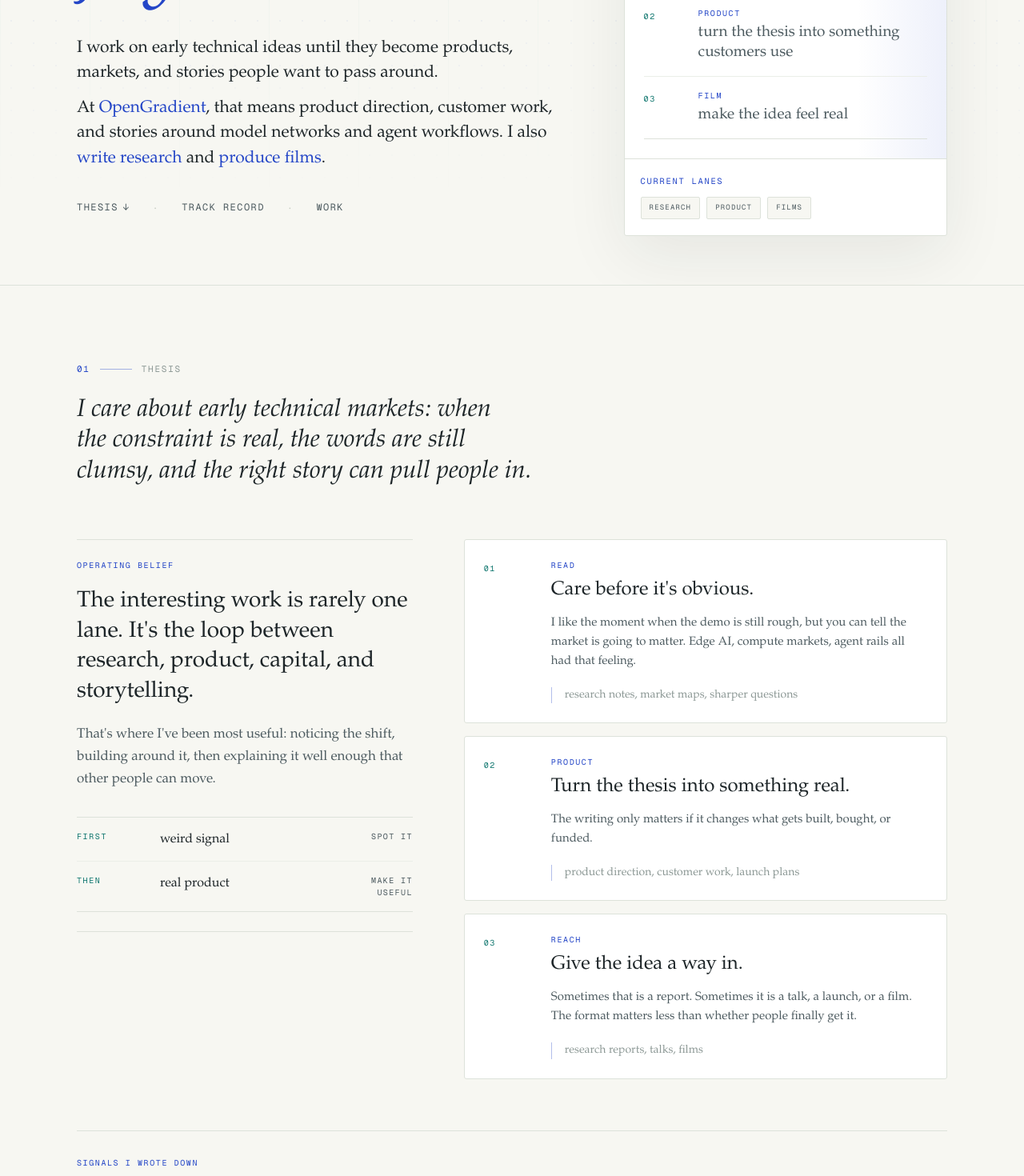
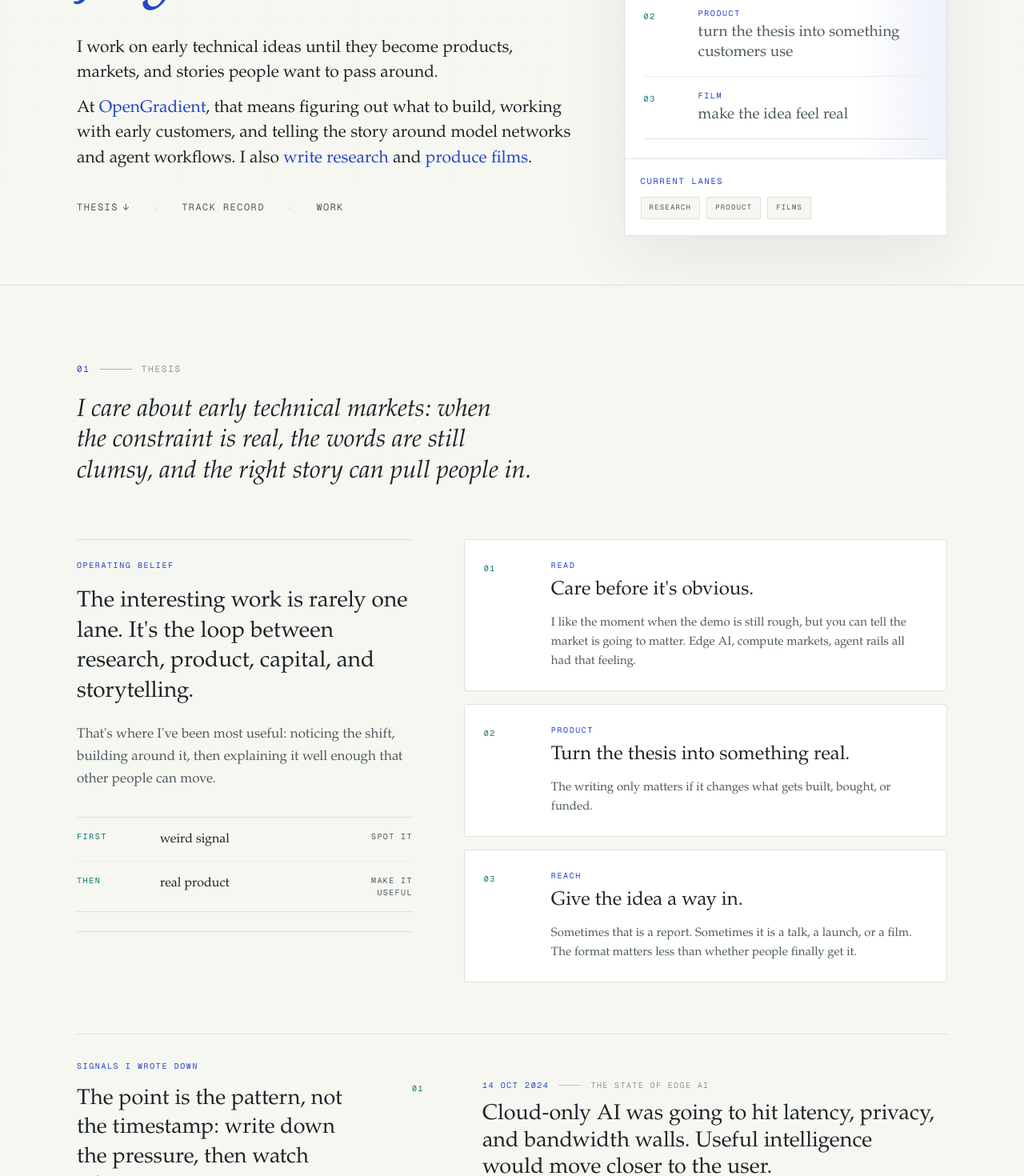
Before and after one commit to 0xadvait/personal_web, a Next.js app: page / in a window 1280 px wide. Shown: the part 380-1850 px from the top of the page at 80% size. Built offline with nearby package versions, Linux system fonts and the light colour scheme.

Commit message:
Remove filler thesis labels

```diff
--- a/src/components/Hero.js
+++ b/src/components/Hero.js
@@ -65,8 +65,8 @@ export default function Hero() {
                 >
                   OpenGradient
                 </a>
-                , that means product direction, customer work, and stories around model networks
-                and agent workflows. I also{' '}
+                , that means figuring out what to build, working with early customers, and telling
+                the story around model networks and agent workflows. I also{' '}
                 <a
                   href="https://peri-labs.github.io/docs/assets/files/The_State_of_Edge_AI.pdf"
                   target="_blank"
--- a/src/components/ImpactLedger.js
+++ b/src/components/ImpactLedger.js
@@ -6,7 +6,7 @@ const entries = [
     year: '2026',
     arena: 'Product',
     result: 'Helped turn a new technical product from zero into 7-figure revenue.',
-    role: 'Product direction, customer work, enterprise sales',
+    role: 'Zero to revenue, early customers, enterprise sales',
     detail: 'The work spans what to build, who needs it, and how to explain it clearly.',
   },
   {
--- a/src/components/StackDiagram.js
+++ b/src/components/StackDiagram.js
@@ -4,19 +4,19 @@ const phases = [
   {
     step: '01',
     k: 'Read',
-    v: 'Notice what feels broken before the market has a clean name for it.',
-    meta: ['research', 'market maps'],
+    v: 'Follow the thing that keeps showing up.',
+    meta: ['research', 'patterns'],
   },
   {
     step: '02',
     k: 'Build',
-    v: 'Turn the thesis into product work, customer conversations, and a wedge that is real.',
+    v: 'Turn the thesis into a product people actually use.',
     meta: ['product', 'customers'],
   },
   {
     step: '03',
     k: 'Tell',
-    v: 'Give the idea words, visuals, and evidence people can pass around.',
+    v: 'Make the idea easy to understand without sanding it down.',
     meta: ['writing', 'film', 'talks'],
   },
 ];
--- a/src/components/Thesis.js
+++ b/src/components/Thesis.js
@@ -6,19 +6,16 @@ const pillars = [
     k: 'Read',
     v: "Care before it's obvious.",
     d: 'I like the moment when the demo is still rough, but you can tell the market is going to matter. Edge AI, compute markets, agent rails all had that feeling.',
-    detail: 'research notes, market maps, sharper questions',
   },
   {
     k: 'Product',
     v: 'Turn the thesis into something real.',
     d: 'The writing only matters if it changes what gets built, bought, or funded.',
-    detail: 'product direction, customer work, launch plans',
   },
   {
     k: 'Reach',
     v: 'Give the idea a way in.',
     d: 'Sometimes that is a report. Sometimes it is a talk, a launch, or a film. The format matters less than whether people finally get it.',
-    detail: 'research reports, talks, films',
   },
 ];
 
@@ -146,9 +143,6 @@ export default function Thesis() {
                     <p className="mt-3 max-w-2xl font-serif text-[15px] leading-[1.6] text-fg-muted">
                       {pillar.d}
                     </p>
-                    <div className="mt-5 border-l border-accent/35 pl-4 font-serif text-[14px] leading-[1.45] text-fg-dim">
-                      {pillar.detail}
-                    </div>
                   </div>
                 </li>
               ))}
```
